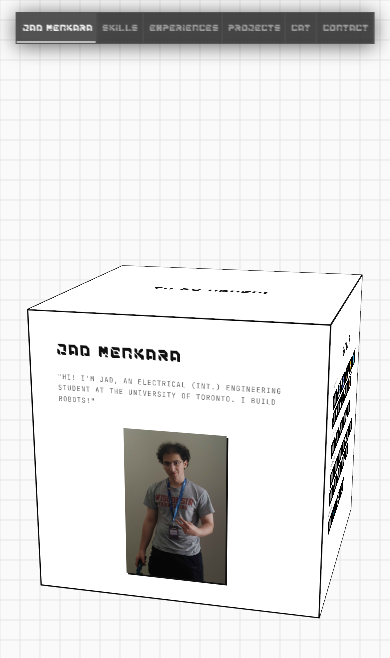
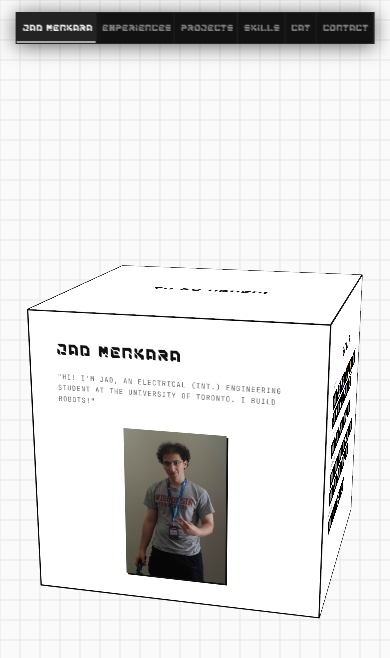
Before and after one commit to Toyotra/portfolio_jul_26, a React (Vite) app in the folder my-react-app/: page / in a window 390 px wide. Shown: the top 658 px of the page. Built offline with nearby package versions, Linux system fonts and the light colour scheme; grey boxes are pictures that could not be loaded.

Commit message:
fixed rotation issues

```diff
--- a/my-react-app/src/App.css
+++ b/my-react-app/src/App.css
@@ -44,7 +44,7 @@ body,
   flex-direction: row;
   gap: 0;
   z-index: 10;
-  background: rgba(8, 8, 8, 0.75);
+  background: rgba(8, 8, 8, 0.958);
   backdrop-filter: blur(16px);
   -webkit-backdrop-filter: blur(16px);
   border: 1px solid rgba(255, 255, 255, 0.08);
--- a/my-react-app/src/App.jsx
+++ b/my-react-app/src/App.jsx
@@ -16,13 +16,17 @@ const useShowAdRails = () => {
 
   useEffect(() => {
     let raf;
+
     const handleResize = () => {
       cancelAnimationFrame(raf);
+
       raf = requestAnimationFrame(() => {
         setShowRails(window.innerWidth > 1024);
       });
     };
+
     window.addEventListener('resize', handleResize);
+
     return () => {
       window.removeEventListener('resize', handleResize);
       cancelAnimationFrame(raf);
@@ -33,17 +37,23 @@ const useShowAdRails = () => {
 };
 
 const useShowSidePanels = () => {
-  const [show, setShow] = useState(() => window.innerWidth / window.innerHeight >= 0.75);
+  const [show, setShow] = useState(
+    () => window.innerWidth / window.innerHeight >= 0.75
+  );
 
   useEffect(() => {
     let raf;
+
     const handleResize = () => {
       cancelAnimationFrame(raf);
+
       raf = requestAnimationFrame(() => {
         setShow(window.innerWidth / window.innerHeight >= 0.75);
       });
     };
+
     window.addEventListener('resize', handleResize);
+
     return () => {
       window.removeEventListener('resize', handleResize);
       cancelAnimationFrame(raf);
@@ -53,27 +63,71 @@ const useShowSidePanels = () => {
   return show;
 };
 
-const rotations = {
-  home: [0, 0, 0],
-  skills: [0, -Math.PI / 2, 0],
-  experiences: [0, Math.PI, 0],
-  projects: [0, Math.PI / 2, 0],
-  cat: [Math.PI / 2, 0, 0],
-  contact: [-Math.PI / 2, 0, 0],
+const faceConfigs = {
+
+  home: {
+    position: [0, 0, 1.1],
+    rotation: [0, 0, 0],
+  },
+
+  experiences: {
+    position: [0, 0, -1.1],
+    rotation: [0, Math.PI, 0],
+  },
+
+
+  projects: {
+    position: [-1.1, 0, 0],
+    rotation: [0, -Math.PI / 2, 0],
+  },
+
+  skills: {
+    position: [1.1, 0, 0],
+    rotation: [0, Math.PI / 2, 0],
+  },
+
+
+  cat: {
+    position: [0, 1.1, 0],
+    rotation: [-Math.PI / 2, 0, 0],
+  },
+
+  contact: {
+    position: [0, -1.1, 0],
+    rotation: [Math.PI / 2, 0, 0],
+  },
+
+
+
+
 };
 
-const sideOrder = ['skills', 'projects', 'cat', 'contact', 'home', 'experiences'];
+const sideOrder = [
+  'home',
+  'experiences',
+  'projects',
+  'skills',
+  'cat',
+  'contact',
+];
 
-const faceConfigs = {
-  skills: { position: [1.1, 0, 0], rotation: [0, Math.PI / 2, 0] },
-  projects: { position: [-1.1, 0, 0], rotation: [0, -Math.PI / 2, 0] },
-  cat: { position: [0, 1.1, 0], rotation: [-Math.PI / 2, 0, 0] },
-  contact: { position: [0, -1.1, 0], rotation: [Math.PI / 2, 0, 0] },
-  home: { position: [0, 0, 1.1], rotation: [0, 0, 0] },
-  experiences: { position: [0, 0, -1.1], rotation: [0, Math.PI, 0] },
-};
+/*
+ * The tilt is kept separate from the face rotation.
+ * This is the SAME tilt you had originally.
+ */
+const TILT = new THREE.Euler(
+  0.3,
+  -0.25,
+  0,
+  'XYZ'
+);
 
-function Cube({ cubeRef, targetRotation, selectedProject, onSelectProject }) {
+function Cube({
+  cubeRef,
+  targetQuaternion,
+  selectedProject,
+  onSelectProject,
+}) {
   const { width, height } = useThree((state) => state.size);
 
   const cubeScale = useMemo(() => {
@@ -81,50 +135,68 @@ function Cube({ cubeRef, targetRotation, selectedProject, onSelectProject }) {
     const maxWidth = 1920;
     const minHeight = 700;
     const maxHeight = 1200;
+
     const minScale = 0.65;
     const maxScale = 1.2;
 
-    const widthScale = width <= minWidth ? minScale : width >= maxWidth ? maxScale : minScale + (maxScale - minScale) * ((width - minWidth) / (maxWidth - minWidth));
-    const heightScale = height <= minHeight ? minScale : height >= maxHeight ? maxScale : minScale + (maxScale - minScale) * ((height - minHeight) / (maxHeight - minHeight));
+    const widthScale =
+      width <= minWidth
+        ? minScale
+        : width >= maxWidth
+          ? maxScale
+          : minScale +
+            (maxScale - minScale) *
+              ((width - minWidth) / (maxWidth - minWidth));
+
+    const heightScale =
+      height <= minHeight
+        ? minScale
+        : height >= maxHeight
+          ? maxScale
+          : minScale +
+            (maxScale - minScale) *
+              ((height - minHeight) / (maxHeight - minHeight));
 
     return Math.min(widthScale, heightScale);
   }, [width, height]);
 
-  useFrame((state) => {
+  useFrame(() => {
     if (!cubeRef.current) return;
-    const { clock } = state;
-    const tiltX = 0.3;
-    const tiltY = -0.25;
-    const tiltZ = 0;
-    cubeRef.current.rotation.x = THREE.MathUtils.lerp(
-      cubeRef.current.rotation.x,
-      targetRotation[0] + tiltX,
-      0.08
-    );
-    cubeRef.current.rotation.y = THREE.MathUtils.lerp(
-      cubeRef.current.rotation.y,
-      targetRotation[1] + tiltY,
-      0.08
-    );
-    cubeRef.current.rotation.z = THREE.MathUtils.lerp(
-      cubeRef.current.rotation.z,
-      targetRotation[2] + tiltZ,
-      0.08
-    );
+
+    /*
+     * Smoothly interpolate the quaternion instead of
+     * independently interpolating X/Y/Z Euler angles.
+     *
+     * This prevents the cube from taking a weird path
+     * when switching between X-axis and Y-axis faces.
+     */
+    cubeRef.current.quaternion.slerp(targetQuaternion, 0.08);
   });
 
   return (
-    <group ref={cubeRef} scale={cubeScale} position={[0.08, 0, 0]}>
+    <group
+      ref={cubeRef}
+      scale={cubeScale}
+      position={[0.08, 0, 0]}
+    >
       {sideOrder.map((side) => {
         const config = faceConfigs[side];
         const FaceComponent = faceComponents[side];
+
         return (
-          <group key={side} position={config.position} rotation={config.rotation}>
+          <group
+            key={side}
+            position={config.position}
+            rotation={config.rotation}
+          >
             <Html
               center
               transform
               distanceFactor={1.72}
-              style={{ width: 512, height: 512 }}
+              style={{
+                width: 512,
+                height: 512,
+              }}
             >
               <div className="face-host">
                 <FaceComponent
@@ -135,35 +207,75 @@ function Cube({ cubeRef, targetRotation, selectedProject, onSelectProject }) {
             </Html>
           </group>
         );
-      }      )}
+      })}
     </group>
   );
 }
 
-function Scene({ cubeRef, targetRotation, selectedProject, onSelectProject }) {
+function Scene({
+  cubeRef,
+  targetQuaternion,
+  selectedProject,
+  onSelectProject,
+}) {
   return (
     <>
       <ambientLight intensity={0.5} />
-      <pointLight position={[5, 5, 5]} intensity={1.0} color="#ffffff" />
-      <pointLight position={[-5, 3, -5]} intensity={0.5} color="#e0e0e0" />
-      <pointLight position={[0, -4, -3]} intensity={0.4} color="#ffffff" />
+
+      <pointLight
+        position={[5, 5, 5]}
+        intensity={1.0}
+        color="#ffffff"
+      />
+
+      <pointLight
+        position={[-5, 3, -5]}
+        intensity={0.5}
+        color="#e0e0e0"
+      />
+
+      <pointLight
+        position={[0, -4, -3]}
+        intensity={0.4}
+        color="#ffffff"
+      />
+
       <Cube
         cubeRef={cubeRef}
-        targetRotation={targetRotation}
+        targetQuaternion={targetQuaternion}
         selectedProject={selectedProject}
         onSelectProject={onSelectProject}
       />
-      <OrbitControls enableZoom={false} enablePan={false} enableRotate={false} rotateSpeed={0.4} />
+
+      <OrbitControls
+        enableZoom={false}
+        enablePan={false}
+        enableRotate={false}
+        rotateSpeed={0.4}
+      />
     </>
   );
 }
 
 function App() {
   const [activeSide, setActiveSide] = useState('home');
-  const [targetRotation, setTargetRotation] = useState(rotations.home);
+
+  /*
+   * The initial orientation is exactly the same as before:
+   * [0.3, -0.25, 0]
+   */
+  const initialQuaternion = useMemo(() => {
+    return new THREE.Quaternion().setFromEuler(TILT);
+  }, []);
+
+  const [targetQuaternion, setTargetQuaternion] =
+    useState(initialQuaternion);
+
   const [startupComplete, setStartupComplete] = useState(false);
   const [selectedProject, setSelectedProject] = useState(null);
+
   const cubeRef = useRef();
+
   const { showRails } = useShowAdRails();
   const showSidePanels = useShowSidePanels();
 
@@ -173,47 +285,128 @@ function App() {
 
   const handleSideClick = useCallback((side) => {
     setActiveSide(side);
-    setTargetRotation(rotations[side]);
+
+    /*
+     * Get the rotation of the selected FACE itself.
+     *
+     * For example:
+     *
+     * home        -> [0, 0, 0]
+     * skills      -> [0, +90°, 0]
+     * projects    -> [0, -90°, 0]
+     * cat         -> [-90°, 0, 0]
+     * contact     -> [+90°, 0, 0]
+     * experiences -> [0, 180°, 0]
+     */
+    const faceEuler = new THREE.Euler(
+      faceConfigs[side].rotation[0],
+      faceConfigs[side].rotation[1],
+      faceConfigs[side].rotation[2],
+      'XYZ'
+    );
+
+    const faceQuaternion = new THREE.Quaternion()
+      .setFromEuler(faceEuler);
+
+    /*
+     * We need the inverse of the face rotation because
+     * we are rotating the CUBE, not the face itself.
+     *
+     * This brings the selected face back to the camera.
+     */
+    const faceAlignment = faceQuaternion.clone().invert();
+
+    /*
+     * Apply the SAME tilt that the home screen starts with.
+     *
+     * IMPORTANT:
+     *
+     * We multiply the tilt AFTER aligning the face.
+     *
+     * This means:
+     *
+     * 1. Face points toward camera.
+     * 2. Entire cube gets the same visual tilt.
+     *
+     * This is fundamentally different from adding
+     * Euler angles together.
+     */
+    const tiltQuaternion = new THREE.Quaternion()
+      .setFromEuler(TILT);
+
+    const finalQuaternion = tiltQuaternion
+      .clone()
+      .multiply(faceAlignment);
+
+    setTargetQuaternion(finalQuaternion);
   }, []);
 
-  const handleProjectSelect = useCallback((project) => {
+  const handleProjectSelect = useCallback(
+    (project) => {
       if (activeSide !== 'projects') {
         handleSideClick('projects');
       }
+
       setSelectedProject(project);
-  }, [activeSide, handleSideClick]);
+    },
+    [activeSide, handleSideClick]
+  );
 
   return (
     <div className="app-container">
       <BackgroundArchitecture />
-      {!startupComplete && <StartupLoader onComplete={handleStartupComplete} />}
+
+      {!startupComplete && (
+        <StartupLoader onComplete={handleStartupComplete} />
+      )}
+
       <CustomCursor />
+
       {showSidePanels && <SidePanel side="left" />}
       {showSidePanels && <SidePanel side="right" />}
-      {showRails && <AdvertisementRails activeSide={activeSide} onProjectSelect={handleProjectSelect} />}
+
+      {showRails && (
+        <AdvertisementRails
+          activeSide={activeSide}
+          onProjectSelect={handleProjectSelect}
+        />
+      )}
 
       <nav className="sidebar">
-        {Object.keys(rotations).map((side) => (
+        {Object.keys(faceConfigs).map((side) => (
           <button
             key={side}
-            className={'sidebar-btn ' + (activeSide === side ? 'active' : '')}
+            className={
+              'sidebar-btn ' +
+              (activeSide === side ? 'active' : '')
+            }
             onClick={() => handleSideClick(side)}
           >
-            {side === 'home' ? 'Jad Menkara' : side.charAt(0).toUpperCase() + side.slice(1)}
+            {side === 'home'
+              ? 'Jad Menkara'
+              : side.charAt(0).toUpperCase() + side.slice(1)}
           </button>
         ))}
       </nav>
 
       <div className="canvas-container">
         <Canvas
-        style={{ width: '100%', height: '100%' }}
+          style={{
+            width: '100%',
+            height: '100%',
+          }}
           resize={{ scroll: false }}
-        camera={{ position: [0, 0, 5.5], fov: 45 }}
-        gl={{ antialias: true }}
+          camera={{
+            position: [0, 0, 5.5],
+            fov: 45,
+          }}
+          gl={{
+            antialias: true,
+          }}
         >
           <Scene
             cubeRef={cubeRef}
-          targetRotation={targetRotation}
+            targetQuaternion={targetQuaternion}
             selectedProject={selectedProject}
             onSelectProject={handleProjectSelect}
           />
--- a/my-react-app/src/components/AdvertisementRails/AdvertisementRails.css
+++ b/my-react-app/src/components/AdvertisementRails/AdvertisementRails.css
@@ -8,7 +8,7 @@
 .ad-rail {
   position: fixed;
   top: 0;
-  width: clamp(200px, 22vw, 360px);
+  width: clamp(200px, 18vw, 320px);
   height: 100vh;
   z-index: 3;
   pointer-events: none;
@@ -42,7 +42,7 @@
 
   border: 1px solid rgba(255,255,255,0.06);
   box-shadow:
-    inset 0 0 24px rgba(0,0,0,0.8),
+    inset 0 0 24px rgba(0, 0, 0, 0.342),
     inset 0 1px 0 rgba(255,255,255,0.03),
     inset 0 -1px 0 rgba(255,255,255,0.01);
   pointer-events: none;
@@ -74,7 +74,7 @@
   border: 1px solid rgba(255,255,255,0.04);
   box-shadow:
     inset 0 0 30px rgba(0,0,0,1),
-    inset 0 0 12px rgba(0,0,0,0.95),
+    inset 0 0 12px rgba(0, 0, 0, 0.287),
     inset 0 0 4px rgba(0,0,0,0.9);
   z-index: 3;
 }
```
Also changed, not shown: my-react-app/.kilo/agent-manager.json. Lines whose indentation alone changed are shown as unchanged.
